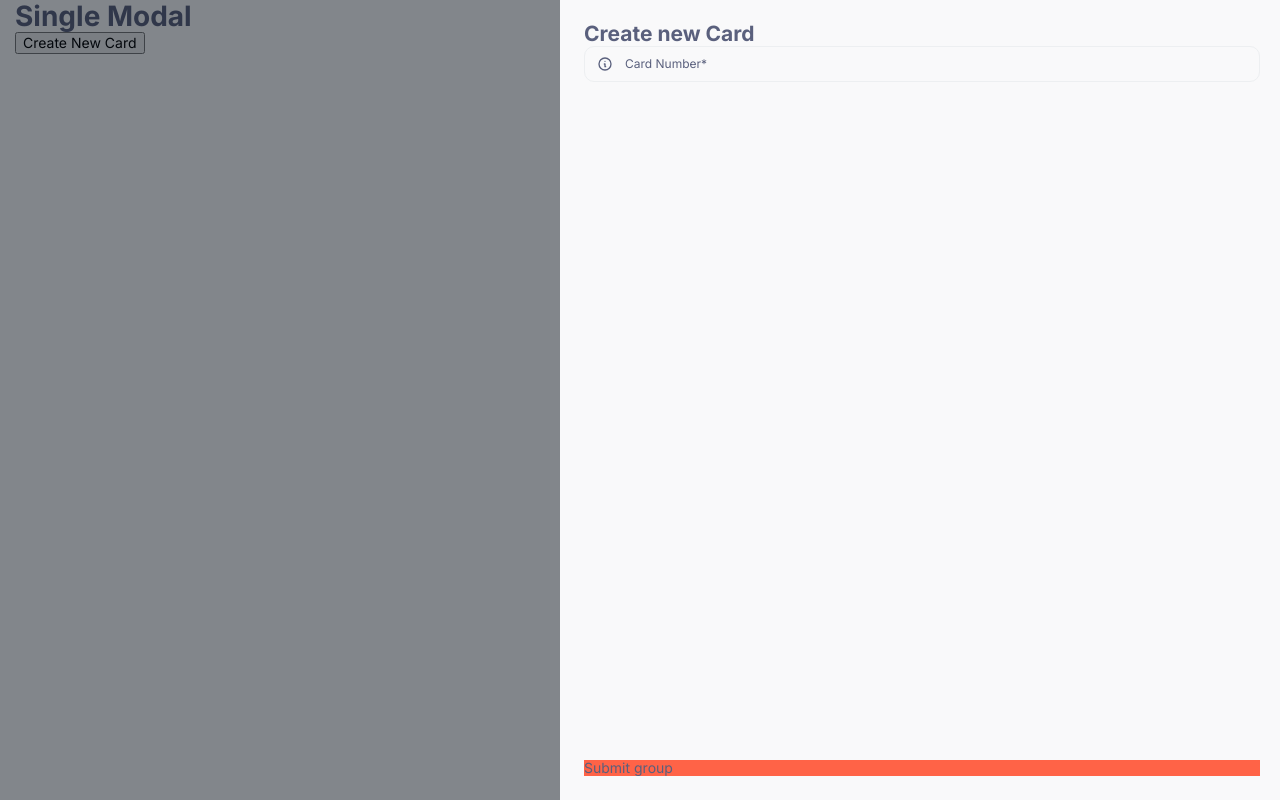
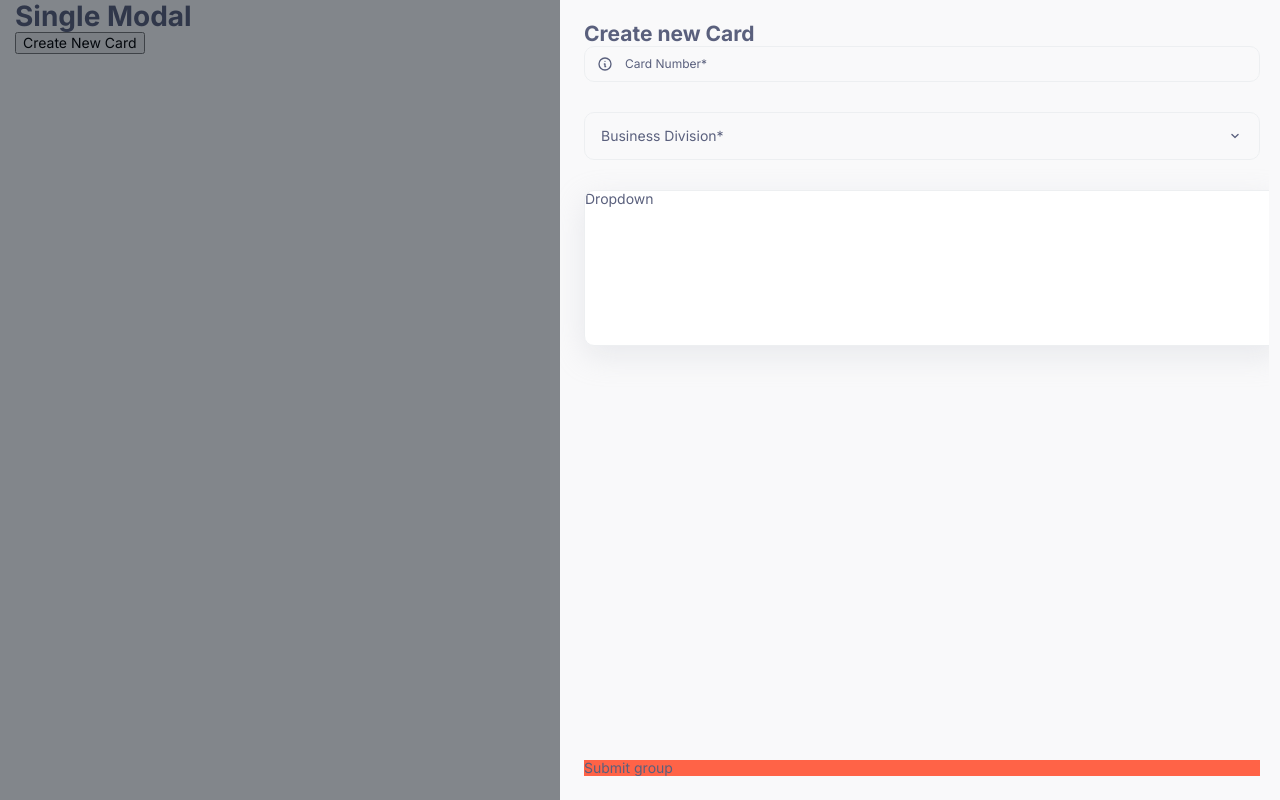
Before and after one commit to lex-od/next-single-modal, a Next.js app: page / in a window 1280 px wide. Both pictures are taken after a click on the button "Create New Card". Built offline with nearby package versions, Linux system fonts and the light colour scheme.

Commit message:
Adds select styles

```diff
--- a/src/assets/inline-svg/index.ts
+++ b/src/assets/inline-svg/index.ts
@@ -1,2 +1,3 @@
 export { default as CreditCardIcon } from "./credit-card.svg";
 export { default as InformationCircleIcon } from "./information-circle.svg";
+export { default as ChevronDownIcon } from "./chevron-down.svg";
--- a/src/components/home/NewCardForm/NewCardForm.module.scss
+++ b/src/components/home/NewCardForm/NewCardForm.module.scss
@@ -40,6 +40,8 @@
 
 label.inputLabel {
   @extend %small-input-label;
+
+  margin-bottom: 30px;
 }
 
 .submitGroup {
--- a/src/components/home/NewCardForm/NewCardForm.tsx
+++ b/src/components/home/NewCardForm/NewCardForm.tsx
@@ -3,6 +3,7 @@
 
 import { FC } from "react";
 import { Input } from "@/components/ui/Input/Input";
+import { Select } from "@/components/ui/Select/Select";
 import { InformationCircleIcon } from "@/assets/inline-svg";
 import css from "./NewCardForm.module.scss";
 
@@ -23,6 +24,8 @@ export const NewCardForm: FC<INewCardForm> = ({ onClose }) => {
             icon={InformationCircleIcon}
             placeholder="Number"
           />
+
+          <Select labelText="Business Division*" />
         </div>
 
         <div className={css.submitGroup}>Submit group</div>
--- a/src/components/ui/Input/Input.tsx
+++ b/src/components/ui/Input/Input.tsx
@@ -17,7 +17,7 @@ export const Input: FC<TInput> = ({
   labelClassName,
   icon: Icon,
   isError,
-  placeholder,
+  placeholder = "",
   ...inputProps
 }) => {
   return (
@@ -26,16 +26,12 @@ export const Input: FC<TInput> = ({
         "is-error": isError,
       })}
     >
-      {Icon && <Icon className={"icon"} />}
+      {Icon && <Icon className="icon" />}
 
-      <span className={"input-wrap"}>
-        <input
-          className={"input"}
-          placeholder={placeholder || " "}
-          {...inputProps}
-        />
+      <span className="input-wrap">
+        <input className="input" placeholder={placeholder} {...inputProps} />
 
-        <span className={"label-text"}>{labelText}</span>
+        <span className="label-text">{labelText}</span>
       </span>
     </label>
   );
--- /dev/null
+++ b/src/components/ui/Select/Select.module.scss
@@ -0,0 +1,108 @@
+@import "styles/shared";
+
+.select {
+  position: relative;
+
+  &:hover,
+  &:focus-within,
+  &:global(.is-open) {
+    :global(.label) {
+      border-color: $violet-accent-color;
+    }
+    :global(.label-text) {
+      color: $violet-accent-color;
+    }
+    :global(.arrow-icon) {
+      fill: $violet-accent-color;
+    }
+  }
+  &:global(.is-error) {
+    :global(.label) {
+      background-color: $error-background-color;
+      border-color: $error-text-color;
+    }
+    :global(.label-text) {
+      color: $error-text-color;
+    }
+    :global(.arrow-icon) {
+      fill: $error-text-color;
+    }
+  }
+
+  :global(.label) {
+    padding: 3px 16px;
+    display: flex;
+    align-items: center;
+    gap: 16px;
+
+    background-color: $secondary-background-color;
+    border: 1px solid $light-gray-color;
+    border-radius: 10px;
+    cursor: pointer;
+    transition: border-color 200ms;
+  }
+
+  :global(.input-wrap) {
+    position: relative;
+    height: 40px;
+    flex-grow: 1;
+    display: flex;
+    align-items: flex-end;
+  }
+
+  :global(.input) {
+    width: 100%;
+    padding: 0;
+
+    border: none;
+    outline: none;
+    background-color: transparent;
+    cursor: pointer;
+
+    color: $secondary-text-color;
+    line-height: 1.71;
+
+    &::placeholder {
+      opacity: 0;
+      transition: opacity 200ms;
+      color: $placeholder-gray-color;
+    }
+    &:focus::placeholder {
+      opacity: 1;
+    }
+    &:focus + :global(.label-text),
+    &:not(:placeholder-shown) + :global(.label-text) {
+      top: 0;
+      transform: none;
+      font-size: 12px;
+    }
+  }
+
+  :global(.label-text) {
+    position: absolute;
+    left: 0;
+    top: 50%;
+    transform: translateY(-50%);
+    transition: all 200ms;
+
+    line-height: 1.33;
+  }
+
+  :global(.arrow-icon) {
+    fill: $primary-text-color;
+    transition: fill 200ms;
+  }
+
+  :global(.dropdown) {
+    position: absolute;
+    top: calc(100% + 30px);
+    width: calc(100% + 20px);
+    padding-right: 8px;
+
+    border: 1px solid $light-gray-color;
+    border-radius: 10px;
+    background-color: $primary-white-color;
+    box-shadow: 0px 10px 30px rgba(192, 196, 205, 0.3);
+    overflow: hidden;
+  }
+}
--- /dev/null
+++ b/src/components/ui/Select/Select.tsx
@@ -0,0 +1,42 @@
+import { FC } from "react";
+import clsx from "clsx";
+import css from "./Select.module.scss";
+import { ChevronDownIcon } from "@/assets/inline-svg";
+
+type TSelect = {
+  labelText: string;
+  className?: string;
+  isError?: boolean;
+  inputProps?: React.DetailedHTMLProps<
+    React.InputHTMLAttributes<HTMLInputElement>,
+    HTMLInputElement
+  >;
+};
+
+export const Select: FC<TSelect> = ({
+  labelText,
+  className,
+  isError,
+  inputProps = {},
+}) => {
+  return (
+    <div
+      className={clsx(css.select, className, {
+        "is-error": isError,
+      })}
+    >
+      <label className="label" role="button" onClick={() => null}>
+        <span className="input-wrap">
+          <input className="input" placeholder="Search" {...inputProps} />
+          <span className="label-text">{labelText}</span>
+        </span>
+
+        <ChevronDownIcon className="arrow-icon" />
+      </label>
+
+      <div className="dropdown" style={{ height: 156 }}>
+        Dropdown
+      </div>
+    </div>
+  );
+};
--- /dev/null
+++ b/src/hooks/index.ts
@@ -0,0 +1,3 @@
+export { useSelect } from './useSelect';
+export { useMerchantMatchUrl } from './useMerchantMatchUrl';
+export { useProjectMatchUrl } from './useProjectMatchUrl';
```
Also changed, not shown: src/hooks/useSelect.ts (added, +48 -0 lines), src/assets/inline-svg/chevron-down.svg (added).
